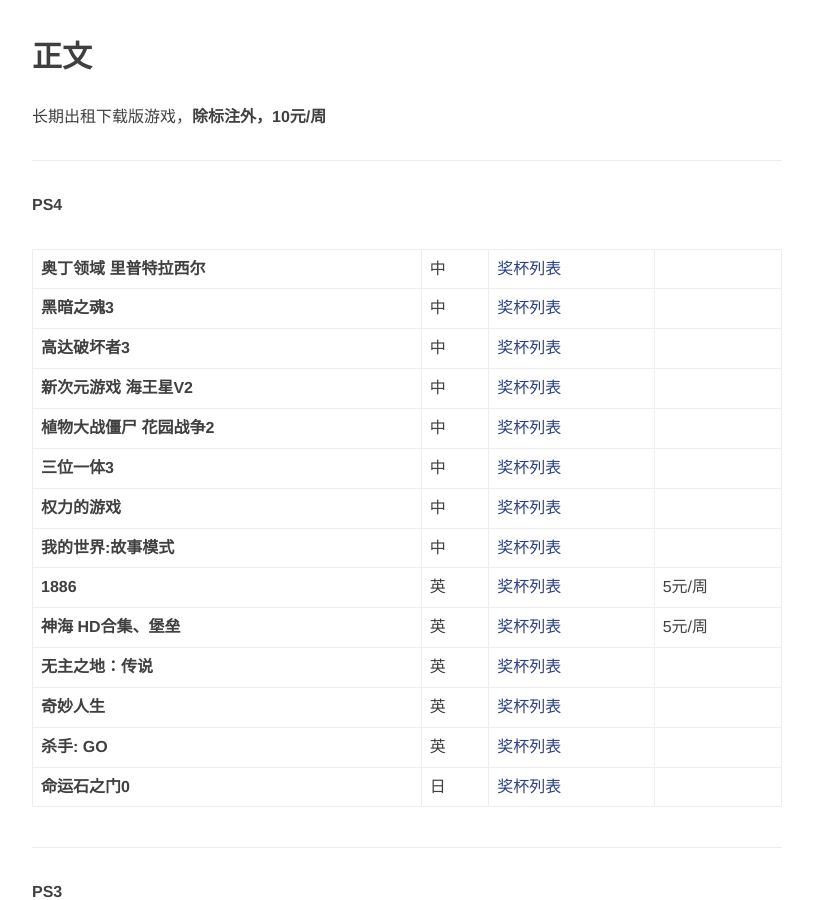
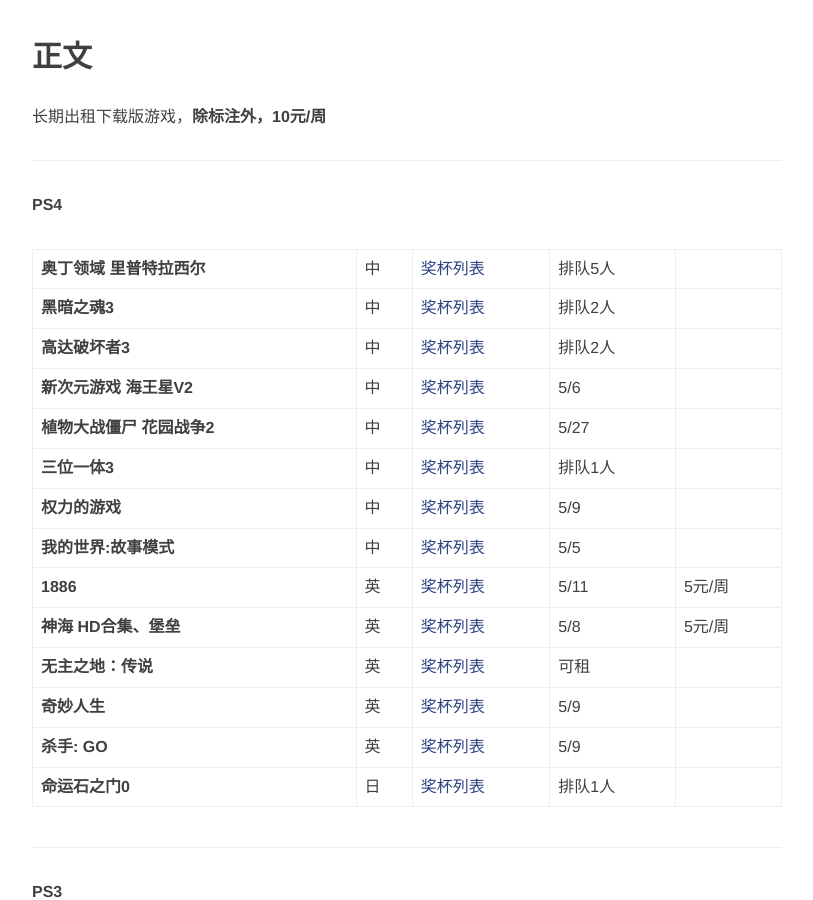
Before and after one commit to junyahuang/junyahuang.github.io, a Jekyll site: the page built from _posts/2016-05-01-List of Game.md, in a window 1280 px wide and 900 px high, scrolled down 1420 px. Shown: the whole window, without its empty margins (233-1046 px from the left). Built offline with Jekyll 4.4.1, drawn with Linux system fonts in a browser that asks for light colours; nearby versions of some CDN libraries; comment, search, counter and statistics services are not loaded.

Commit message:
日期更改

```diff
--- a/_posts/2016-05-01-List of Game.md
+++ b/_posts/2016-05-01-List of Game.md
@@ -53,20 +53,20 @@
 
 **PS4**
 
-|**奥丁领域 里普特拉西尔**|中|[奖杯列表](http://d7vg.com/psngame/7394)|
-|**黑暗之魂3**|中|[奖杯列表](http://d7vg.com/psngame/7897)|
-|**高达破坏者3**|中|[奖杯列表](http://d7vg.com/psngame/9890)|
-|**新次元游戏 海王星V2**|中|[奖杯列表](http://d7vg.com/psngame/9579)|
-|**植物大战僵尸 花园战争2**|中|[奖杯列表](http://d7vg.com/psngame/8488)|
-|**三位一体3**|中|[奖杯列表](http://d7vg.com/psngame/9430)|
-|**权力的游戏**|中|[奖杯列表](http://d7vg.com/psngame/7882)|
-|**我的世界:故事模式**|中|[奖杯列表](http://d7vg.com/psngame/8964)|
-|**1886**|英|[奖杯列表](http://d7vg.com/psngame/6616)|5元/周
-|**神海 HD合集、堡垒**|英|[奖杯列表](http://d7vg.com/psngame/8609)|5元/周
-|**无主之地：传说**|英|[奖杯列表](http://d7vg.com/psngame/7228)|
-|**奇妙人生**|英|[奖杯列表](http://d7vg.com/psngame/7875)|
-|**杀手: GO**|英|[奖杯列表](http://d7vg.com/psngame/10328)|
-|**命运石之门0**|日|[奖杯列表](http://d7vg.com/psngame/9217)|
+|**奥丁领域 里普特拉西尔**|中|[奖杯列表](http://d7vg.com/psngame/7394)|排队5人
+|**黑暗之魂3**|中|[奖杯列表](http://d7vg.com/psngame/7897)|排队2人
+|**高达破坏者3**|中|[奖杯列表](http://d7vg.com/psngame/9890)|排队2人
+|**新次元游戏 海王星V2**|中|[奖杯列表](http://d7vg.com/psngame/9579)|5/6
+|**植物大战僵尸 花园战争2**|中|[奖杯列表](http://d7vg.com/psngame/8488)|5/27
+|**三位一体3**|中|[奖杯列表](http://d7vg.com/psngame/9430)|排队1人
+|**权力的游戏**|中|[奖杯列表](http://d7vg.com/psngame/7882)|5/9
+|**我的世界:故事模式**|中|[奖杯列表](http://d7vg.com/psngame/8964)|5/5
+|**1886**|英|[奖杯列表](http://d7vg.com/psngame/6616)|5/11|5元/周
+|**神海 HD合集、堡垒**|英|[奖杯列表](http://d7vg.com/psngame/8609)|5/8|5元/周
+|**无主之地：传说**|英|[奖杯列表](http://d7vg.com/psngame/7228)|可租
+|**奇妙人生**|英|[奖杯列表](http://d7vg.com/psngame/7875)|5/9
+|**杀手: GO**|英|[奖杯列表](http://d7vg.com/psngame/10328)|5/9
+|**命运石之门0**|日|[奖杯列表](http://d7vg.com/psngame/9217)|排队1人
 
 ---
 
```
